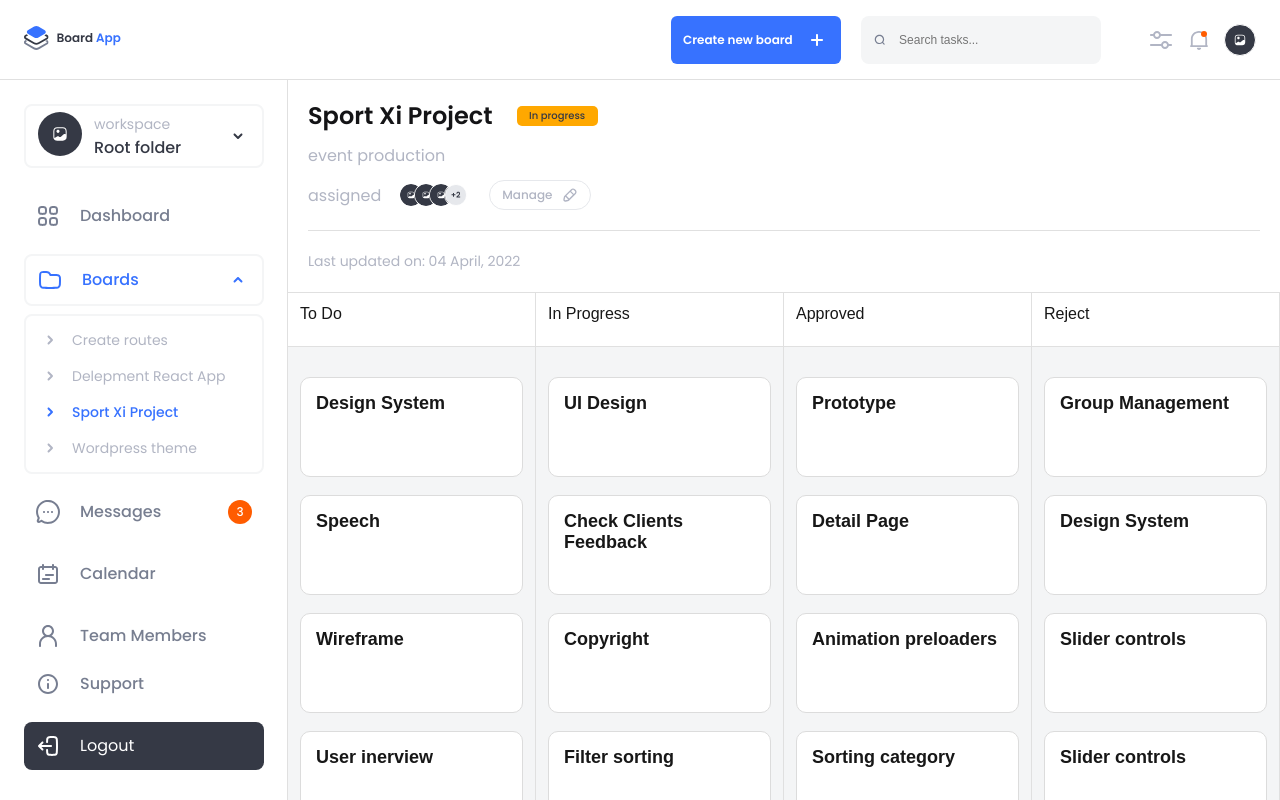
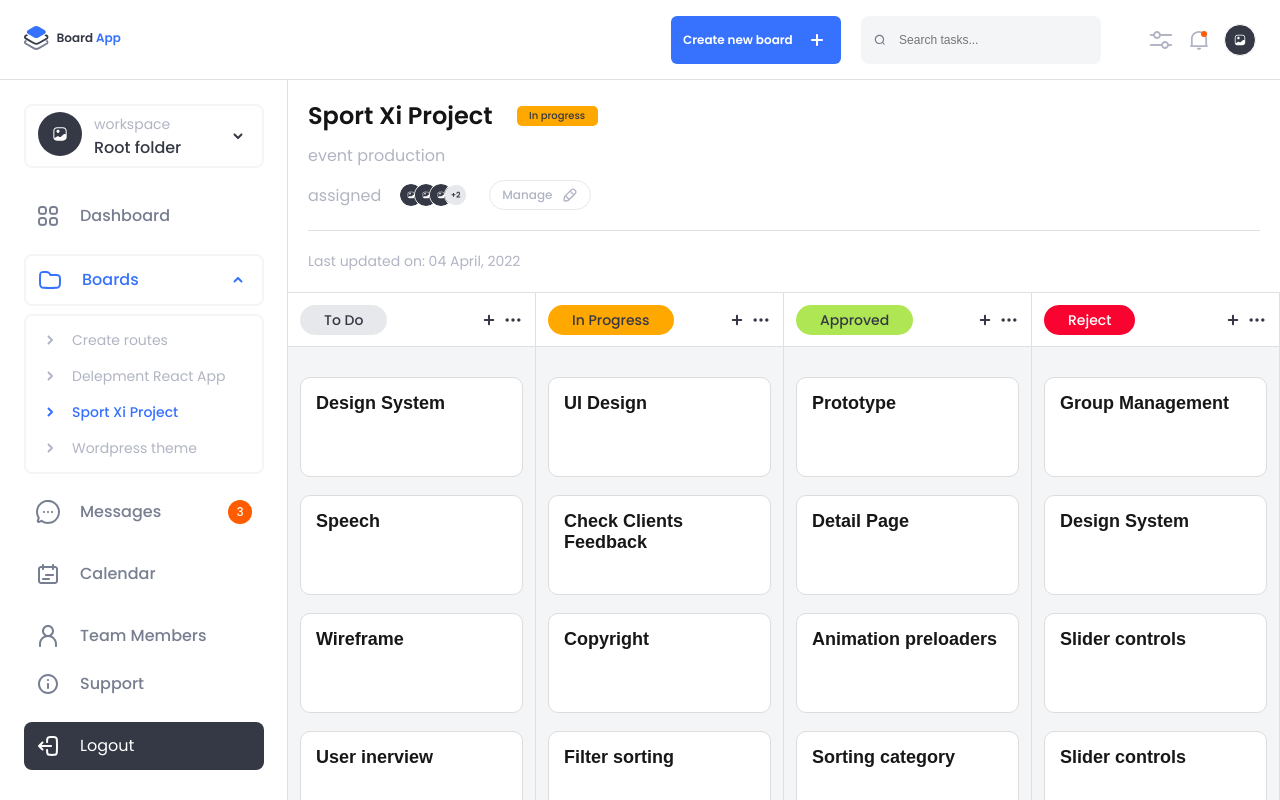
Before and after one commit to suchiraliyanage/board-app, a Next.js app: page / in a window 1280 px wide. Built offline with nearby package versions, Linux system fonts and the light colour scheme.

Commit message:
feat: add task colum headers

```diff
--- a/app/assets/svg/home.tsx
+++ b/app/assets/svg/home.tsx
@@ -176,3 +176,25 @@ export const PencilIcon = () => (
     </svg>
 
 );
+
+export const PlusBalckIcon = () => (
+    <svg width="20" height="20" viewBox="0 0 20 20" fill="none" xmlns="http://www.w3.org/2000/svg">
+        <path fillRule="evenodd" clipRule="evenodd" d="M11 5.83333C11 5.28104 10.5523 4.83333 10 4.83333C9.44771 4.83333 9 5.28104 9 5.83333V9H5.83333C5.28104 9 4.83333 9.44771 4.83333 10C4.83333 10.5523 5.28104 11 5.83333 11H9V14.1667C9 14.7189 9.44771 15.1667 10 15.1667C10.5523 15.1667 11 14.7189 11 14.1667V11H14.1667C14.7189 11 15.1667 10.5523 15.1667 10C15.1667 9.44771 14.7189 9 14.1667 9H11V5.83333Z" fill="#353945"/>
+    </svg>
+
+);
+
+export const ThreeDotIcon = () => (
+    <svg width="20" height="20" viewBox="0 0 20 20" fill="none" xmlns="http://www.w3.org/2000/svg">
+        <g clipPath="url(#clip0_14_2251)">
+            <path d="M4.16667 8.33333C3.25 8.33333 2.5 9.08333 2.5 9.99999C2.5 10.9167 3.25 11.6667 4.16667 11.6667C5.08333 11.6667 5.83333 10.9167 5.83333 9.99999C5.83333 9.08333 5.08333 8.33333 4.16667 8.33333ZM15.8333 8.33333C14.9167 8.33333 14.1667 9.08333 14.1667 9.99999C14.1667 10.9167 14.9167 11.6667 15.8333 11.6667C16.75 11.6667 17.5 10.9167 17.5 9.99999C17.5 9.08333 16.75 8.33333 15.8333 8.33333ZM10 8.33333C9.08333 8.33333 8.33333 9.08333 8.33333 9.99999C8.33333 10.9167 9.08333 11.6667 10 11.6667C10.9167 11.6667 11.6667 10.9167 11.6667 9.99999C11.6667 9.08333 10.9167 8.33333 10 8.33333Z" fill="#353945"/>
+        </g>
+        <defs>
+            <clipPath id="clip0_14_2251">
+                <rect width="20" height="20" fill="white"/>
+            </clipPath>
+        </defs>
+    </svg>
+
+
+);
--- a/app/components/TaskColumn/index.module.scss
+++ b/app/components/TaskColumn/index.module.scss
@@ -4,9 +4,48 @@
     border-right: 1px solid #e0e0e0;
     >.taskColumnHeading {
         display: flex;
+        width: 100%;
         height: 54px;
         padding: 12px;
         border-bottom: 1px solid #e0e0e0;
+        justify-content: space-between;
+
+        >.leftLabel {
+            display: flex;
+            padding: 4px 24px;
+            width: fit-content;
+            height: 30px;
+            gap: 10px;
+            border-radius: 46px;
+            font: normal 500 14px/22px 'Poppins', sans-serif;
+
+            &.TODO {
+                background-color: #E6E8EC;
+                color: #353945;
+            }
+
+            &.IN_PROGRESS {
+                background-color: #FFA800;
+                color: #353945;
+            }
+
+            &.APPROVED {
+                background-color: #AEE753;
+                color: #353945;
+            }
+
+            &.REJECTED {
+                background-color: #F90430;
+                color: #FFFFFF;
+            }
+        }
+
+        >.rightButton {
+            display: flex;
+            align-items: center;
+            gap: 4px;
+            justify-content: flex-end;
+        }
     }
 
     >.taskListArea {
--- a/app/components/TaskColumn/index.tsx
+++ b/app/components/TaskColumn/index.tsx
@@ -6,6 +6,7 @@ import DropArea from "../DropArea";
 import { Task, TaskStatus } from "../Board/slice";
 import { RootState } from "@/app/store";
 import { useSelector } from "react-redux";
+import { PlusBalckIcon, ThreeDotIcon } from "@/app/assets/svg/home";
 
 
 
@@ -30,7 +31,13 @@ const TaskColumn = (props: TaskColumnProps) => {
     return (
         <section className={styles.TaskColumn} key={status}>
             <div className={styles.taskColumnHeading}>
-                {title}
+                <div className={`${styles.leftLabel} ${styles[status]}`}>
+                    {title}
+                </div>
+                <div className={styles.rightButton}>
+                    <PlusBalckIcon />
+                    <ThreeDotIcon />
+                </div>
             </div>
             <div className={styles.taskListArea}>
                 <DropArea onDrop={() => onDrop(status, 0)} />
```
